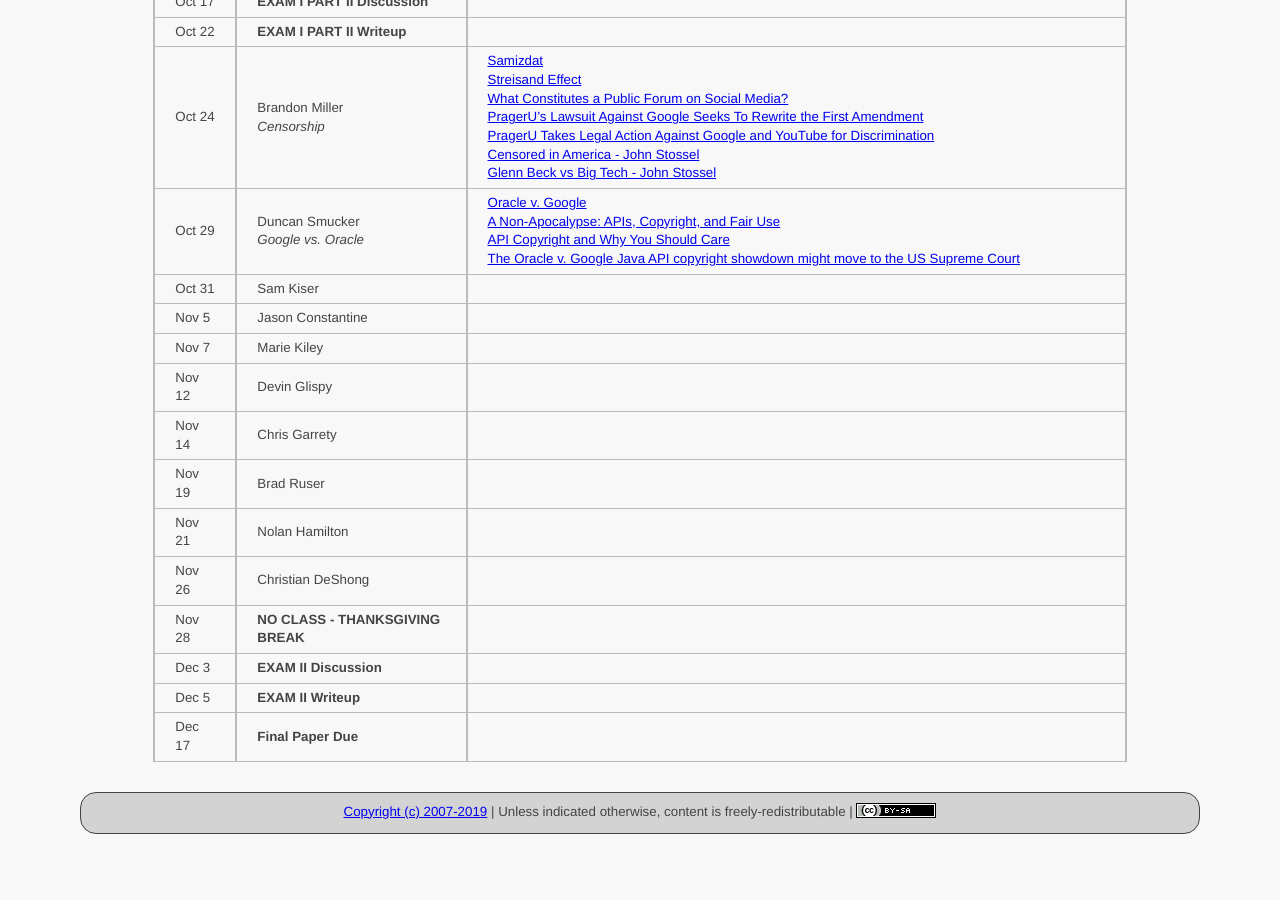
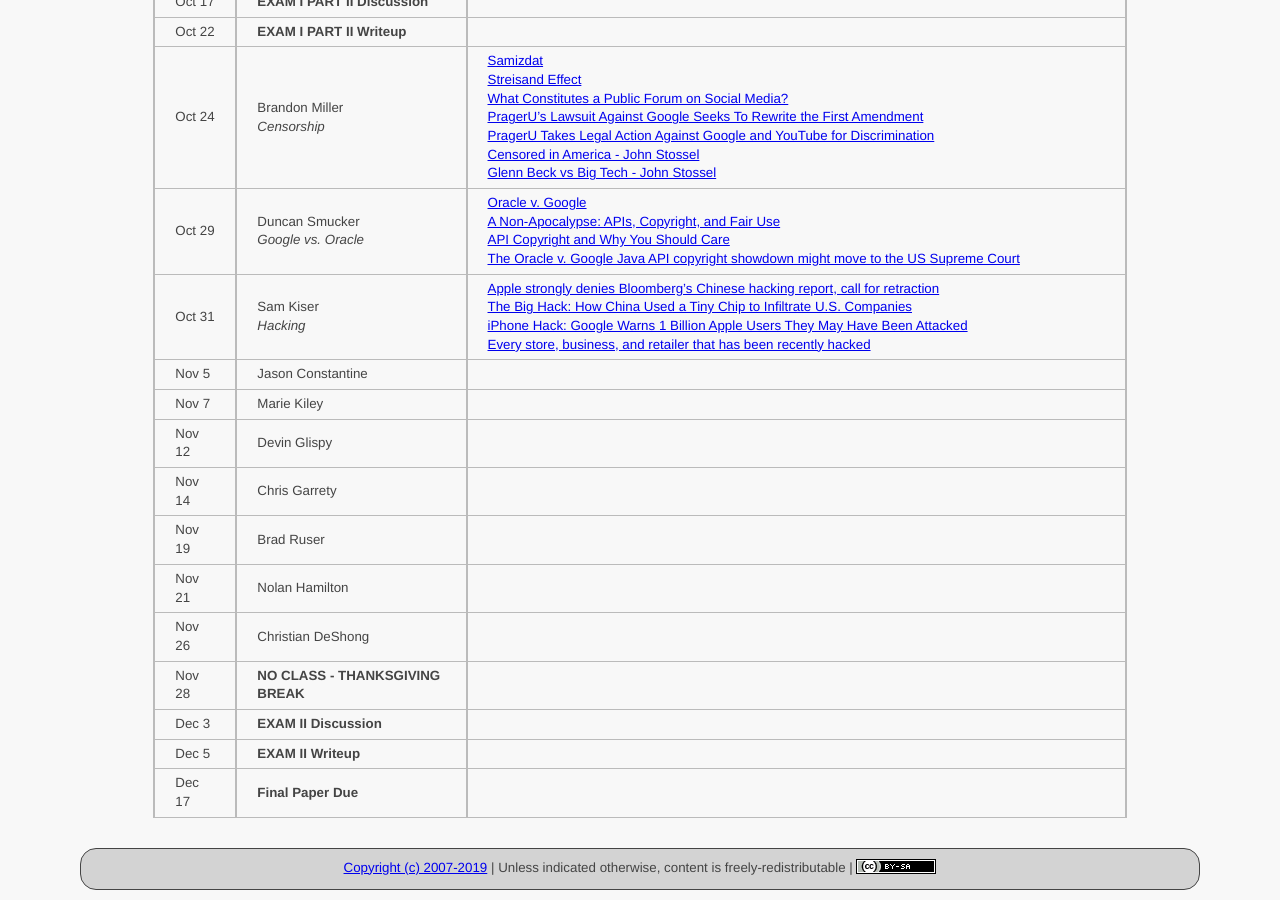
Before and after one commit to ycpcs/cs456-fall2019, a Jekyll site: the page built from schedule/index.md, in a window 1280 px wide and 900 px high, scrolled down 1241 px. Built offline with Jekyll 4.4.1, drawn with Linux system fonts in a browser that asks for light colours; before the commit the page ends 2085 px from its top, so only the background shows below that.

Commit message:
add Sam’s articles
add Sam’s articles

```diff
--- a/schedule/index.md
+++ b/schedule/index.md
@@ -33,7 +33,7 @@ All reading materials can be accessed via [Schmidt Library](http://library.ycp.e
 > Oct 22  | **EXAM I PART II Writeup**    | |
 > Oct 24  | Brandon Miller <br /> *Censorship* | [Samizdat](https://en.wikipedia.org/wiki/Samizdat) <br /> [Streisand Effect](https://en.wikipedia.org/wiki/Streisand_effect) <br /> [What Constitutes a Public Forum on Social Media?](https://www.americanbar.org/groups/crsj/publications/human_rights_magazine_home/the-ongoing-challenge-to-define-free-speech/public-forum-social-media/) <br /> [PragerU's Lawsuit Against Google Seeks To Rewrite the First Amendment](https://reason.com/2019/09/02/pragerus-lawsuit-against-google-seeks-to-rewrite-the-first-amendment/) <br /> [PragerU Takes Legal Action Against Google and YouTube for Discrimination](https://www.prageru.com/press-release/prageru-takes-legal-action-against-google-and-youtube-for-discrimination/) <br /> [Censored in America - John Stossel](https://www.youtube.com/watch?v=iS2lcZjcLnU&feature=youtu.be) <br /> [Glenn Beck vs Big Tech - John Stossel](https://www.youtube.com/watch?v=ka1cxyAXBXM&feature=youtu.be) |
 > Oct 29  | Duncan Smucker <br /> *Google vs. Oracle* | [Oracle v. Google](https://www.eff.org/cases/oracle-v-google) <br /> [A Non-Apocalypse: APIs, Copyright, and Fair Use](https://www.wired.com/insights/2014/05/non-apocalypse-apis-copyright-fair-use/) <br /> [API Copyright and Why You Should Care](https://smartbear.com/blog/test-and-monitor/api-copyright-and-why-you-should-care/) <br /> [The Oracle v. Google Java API copyright showdown might move to the US Supreme Court](https://jaxenter.com/oracle-google-java-api-154904.html) |
-> Oct 31  | Sam Kiser      | |
+> Oct 31  | Sam Kiser <br /> *Hacking* | [Apple strongly denies Bloomberg’s Chinese hacking report, call for retraction](https://www.macworld.com/article/3310613/apple-strongly-denies-bloombergs-chinese-hacking-report.html) <br /> [The Big Hack: How China Used a Tiny Chip to Infiltrate U.S. Companies](https://www.bloomberg.com/news/features/2018-10-04/the-big-hack-how-china-used-a-tiny-chip-to-infiltrate-america-s-top-companies) <br /> [iPhone Hack: Google Warns 1 Billion Apple Users They May Have Been Attacked](https://www.forbes.com/sites/zakdoffman/2019/08/30/google-shocks-1-billion-iphone-users-with-malicious-hack-warning/#53565cb12524) <br /> [Every store, business, and retailer that has been recently hacked](https://mashable.com/2018/04/04/every-store-retailer-hacked/) |
 > Nov 5   | Jason Constantine | |
 > Nov 7   | Marie Kiley    | |
 > Nov 12  | Devin Glispy   | |
```
